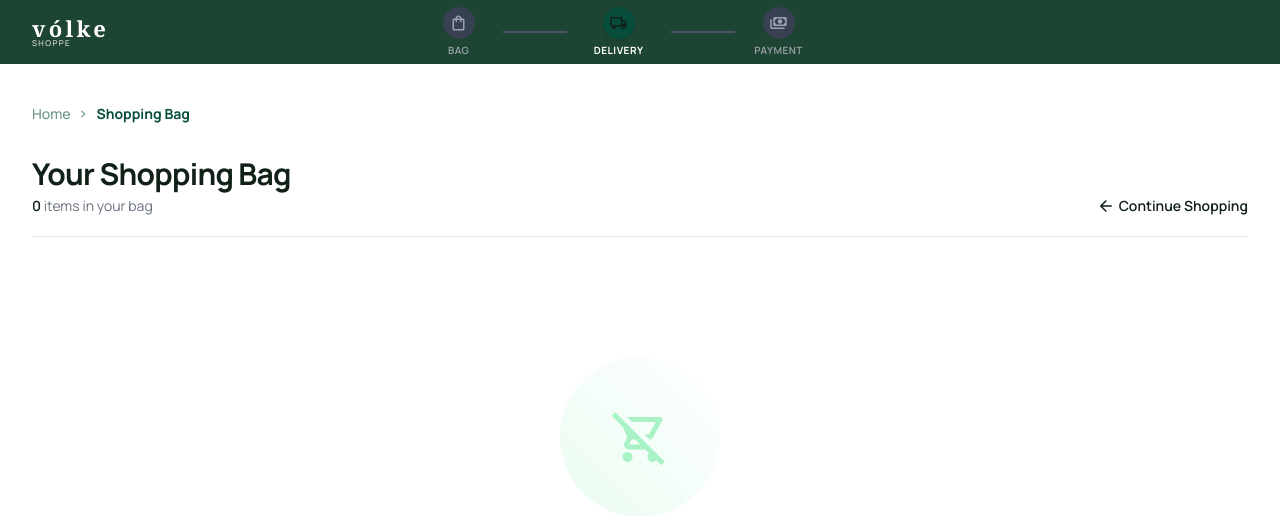
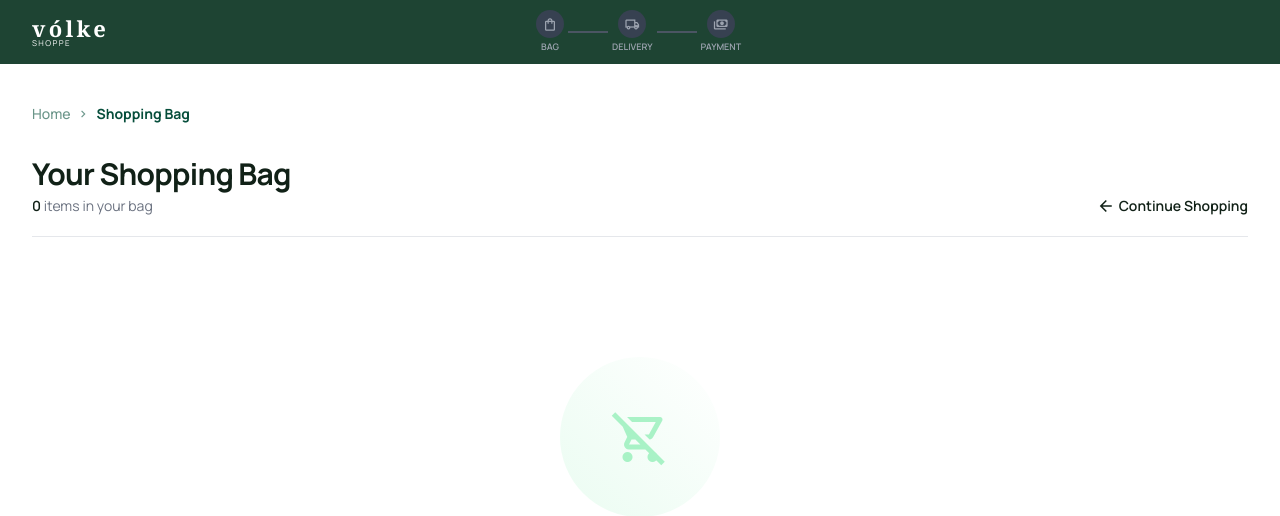
Before and after one commit to Jumna123/women-clothing-store, a Django app: page /cart/ in a window 1280 px wide. Shown: the top 516 px of the page. Run offline with Django 5.2, Linux system fonts and the light colour scheme; the visitor is signed in with stand-in values (Sample User, id 1); data comes from the database, SQL or seed files in the repository; data that the repository does not hold is empty; parts of the project's set-up code (start-up, migrations or seed data) failed here and were passed over; some libraries are stand-ins or nearby versions.

Commit message:
setting responsive

```diff
--- a/ecommerse/templates/user/cart.html
+++ b/ecommerse/templates/user/cart.html
@@ -56,38 +56,37 @@
       <span style="font-size: 8px; letter-spacing: 0.18em; color: #ffffff; text-transform: uppercase; font-family: var(--font-sans);">shoppe</span>
     </div>
 
-    <!-- Progress Stepper -->
-    <div class="flex items-center">
+      <!-- Progress Stepper — responsive -->
+    <div class="flex items-center gap-0">
 
-      <a href="{% url 'home:cart_view' %}" class="flex flex-col items-center gap-1 min-w-[72px]">
-        <div class="flex size-8 items-center justify-center rounded-full bg-gray-700 text-gray-400">
-          <span class="material-symbols-outlined text-[18px]">shopping_bag</span>
+      <a href="{% url 'home:cart_view' %}" class="flex flex-col items-center gap-0.5 min-w-0">
+        <div class="flex size-7 items-center justify-center rounded-full bg-gray-700 text-gray-400">
+          <span class="material-symbols-outlined text-[15px]">shopping_bag</span>
         </div>
-        <span class="text-[10px] font-semibold text-gray-400 tracking-wider uppercase">Bag</span>
+        <span class="text-[9px] font-semibold text-gray-400 uppercase hidden sm:block">Bag</span>
       </a>
 
-      <div class="w-16 h-[2px] bg-gray-600 mx-2"></div>
+      <div class="w-6 sm:w-10 h-[2px] bg-gray-600 mx-1"></div>
 
-      <div class="flex flex-col items-center gap-1 min-w-[88px]">
-        <div class="flex size-8 items-center justify-center rounded-full bg-primary text-[#112117] shadow">
-          <span class="material-symbols-outlined text-[18px]">local_shipping</span>
-        </div>
-        <span class="text-[10px] font-bold text-white tracking-wider uppercase">Delivery</span>
+      <div class="flex flex-col items-center gap-0.5 min-w-0">
+      <div class="flex size-7 items-center justify-center rounded-full bg-gray-700 text-gray-400">
+      <span class="material-symbols-outlined text-[15px]">local_shipping</span>
+      </div>
+        <span class="text-[9px] font-semibold text-gray-400 uppercase hidden sm:block">Delivery</span>
       </div>
 
-      <div class="w-16 h-[2px] bg-gray-600 mx-2"></div>
+      <div class="w-6 sm:w-10 h-[2px] bg-gray-600 mx-1"></div>
 
-      <div class="flex flex-col items-center gap-1 min-w-[72px]">
-        <div class="flex size-8 items-center justify-center rounded-full bg-gray-700 text-gray-400">
-          <span class="material-symbols-outlined text-[18px]">payments</span>
+      <div class="flex flex-col items-center gap-0.5 min-w-0">
+        <div class="flex size-7 items-center justify-center rounded-full bg-gray-700 text-gray-400">
+          <span class="material-symbols-outlined text-[15px]">payments</span>
         </div>
-        <span class="text-[10px] font-semibold text-gray-400 tracking-wider uppercase">Payment</span>
+        <span class="text-[9px] font-semibold text-gray-400 uppercase hidden sm:block">Payment</span>
       </div>
 
     </div>
 
-    <div class="shrink-0 w-[120px]"></div>
-
+    <div class="shrink-0 w-6 sm:w-[80px]"></div>
   </div>
 </header>
 
```
Also changed, not shown: ecommerse/templates/user/checkout.html (+17 -23 lines).
